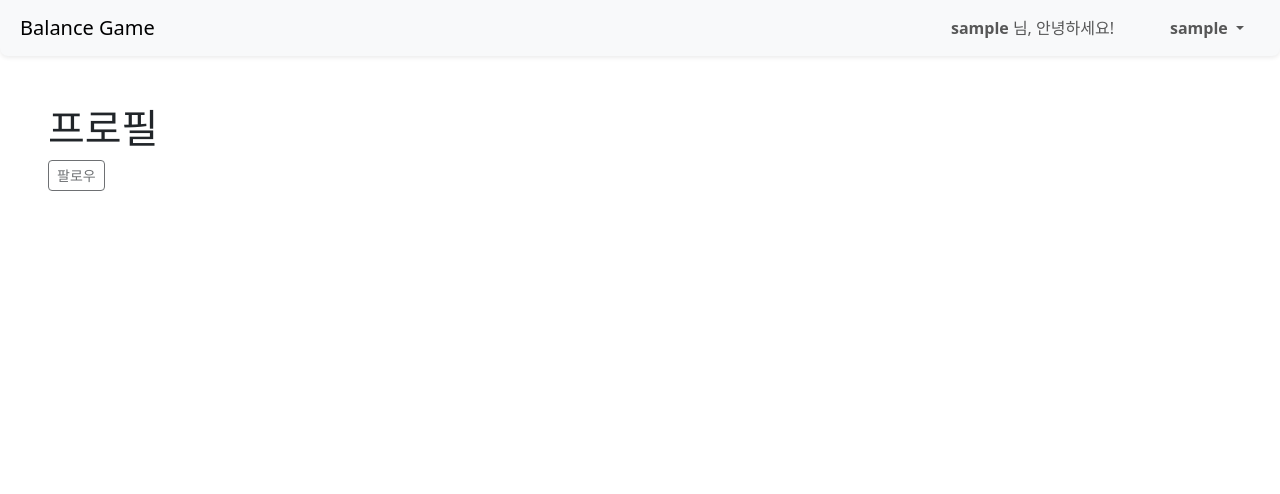
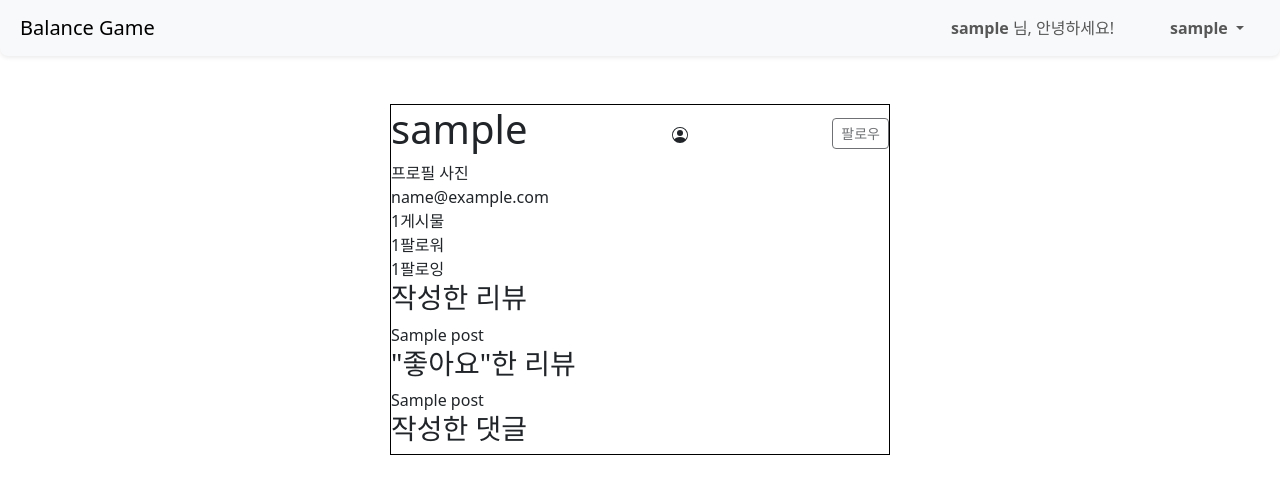
Before and after one commit to j1-y00n/BalanceGame, a Django app: the page made by accounts/templates/accounts/profile.html in a window 1280 px wide. Shown: the top 494 px of the page. Run offline with Django 3.2, Linux system fonts and the light colour scheme; a user stored in the database is signed in; tables that the repository leaves empty hold one stand-in row (values such as "Sample post").

Commit message:
update profile

```diff
--- a/accounts/templates/accounts/profile.html
+++ b/accounts/templates/accounts/profile.html
@@ -1,20 +1,117 @@
-{% extends 'base.html' %} {% block content %}
-<h1>프로필</h1>
-{% if request.user != person %}
-<form action="{% url 'accounts:follow' person.pk %}" method="post">
-  {% csrf_token %} {% if request.user in person.followers.all %}
-  <input class="btn btn-sm btn-outline-dark" type="submit" value="언팔로우" />
-  {% else %}
-  <input class="btn btn-sm btn-outline-dark" type="submit" value="팔로우" />
-  {% endif %}
-</form>
+{% extends 'base.html' %}
 
-{% else %}
-<input
-  class="btn btn-sm btn-outline-dark"
-  type="button"
-  value="팔로우"
-  disabled
-/>
+{% block style %}
+  <style>
+    .body-size{
+      border: black solid 1px;
+      width: 500px;
+      margin: 0 auto;
+    }
 
-{% endif %} {% endblock content %}
+  </style>
+{% endblock style %}
+
+{% block content %}
+<div class="body-size">
+  <!-- header 시작 -->
+  <div class="d-flex justify-content-between align-items-center">
+    <div>
+      <h1>{{ person.username }}</h1>
+    </div>
+    <span>
+      {% if request.user.is_authenticated %}
+        {% if request.user != person %}
+          {% if request.user in person.followers.all %}
+            <svg xmlns="http://www.w3.org/2000/svg" width="16" height="16" fill="currentColor" class="bi bi-patch-check-fill" viewBox="0 0 16 16">
+              <path d="M10.067.87a2.89 2.89 0 0 0-4.134 0l-.622.638-.89-.011a2.89 2.89 0 0 0-2.924 2.924l.01.89-.636.622a2.89 2.89 0 0 0 0 4.134l.637.622-.011.89a2.89 2.89 0 0 0 2.924 2.924l.89-.01.622.636a2.89 2.89 0 0 0 4.134 0l.622-.637.89.011a2.89 2.89 0 0 0 2.924-2.924l-.01-.89.636-.622a2.89 2.89 0 0 0 0-4.134l-.637-.622.011-.89a2.89 2.89 0 0 0-2.924-2.924l-.89.01-.622-.636zm.287 5.984-3 3a.5.5 0 0 1-.708 0l-1.5-1.5a.5.5 0 1 1 .708-.708L7 8.793l2.646-2.647a.5.5 0 0 1 .708.708z"/>
+            </svg>
+          {% else %}
+            <svg xmlns="http://www.w3.org/2000/svg" width="16" height="16" fill="currentColor" class="bi bi-patch-check" viewBox="0 0 16 16">
+              <path fill-rule="evenodd" d="M10.354 6.146a.5.5 0 0 1 0 .708l-3 3a.5.5 0 0 1-.708 0l-1.5-1.5a.5.5 0 1 1 .708-.708L7 8.793l2.646-2.647a.5.5 0 0 1 .708 0z"/>
+              <path d="m10.273 2.513-.921-.944.715-.698.622.637.89-.011a2.89 2.89 0 0 1 2.924 2.924l-.01.89.636.622a2.89 2.89 0 0 1 0 4.134l-.637.622.011.89a2.89 2.89 0 0 1-2.924 2.924l-.89-.01-.622.636a2.89 2.89 0 0 1-4.134 0l-.622-.637-.89.011a2.89 2.89 0 0 1-2.924-2.924l.01-.89-.636-.622a2.89 2.89 0 0 1 0-4.134l.637-.622-.011-.89a2.89 2.89 0 0 1 2.924-2.924l.89.01.622-.636a2.89 2.89 0 0 1 4.134 0l-.715.698a1.89 1.89 0 0 0-2.704 0l-.92.944-1.32-.016a1.89 1.89 0 0 0-1.911 1.912l.016 1.318-.944.921a1.89 1.89 0 0 0 0 2.704l.944.92-.016 1.32a1.89 1.89 0 0 0 1.912 1.911l1.318-.016.921.944a1.89 1.89 0 0 0 2.704 0l.92-.944 1.32.016a1.89 1.89 0 0 0 1.911-1.912l-.016-1.318.944-.921a1.89 1.89 0 0 0 0-2.704l-.944-.92.016-1.32a1.89 1.89 0 0 0-1.912-1.911l-1.318.016z"/>
+            </svg>
+          {% endif %}
+        {% else %}
+        <svg xmlns="http://www.w3.org/2000/svg" width="16" height="16" fill="currentColor" class="bi bi-person-circle" viewBox="0 0 16 16">
+          <path d="M11 6a3 3 0 1 1-6 0 3 3 0 0 1 6 0z"/>
+          <path fill-rule="evenodd" d="M0 8a8 8 0 1 1 16 0A8 8 0 0 1 0 8zm8-7a7 7 0 0 0-5.468 11.37C3.242 11.226 4.805 10 8 10s4.757 1.225 5.468 2.37A7 7 0 0 0 8 1z"/>
+        </svg>
+      {% endif %}
+    {% endif %}
+    </span>
+    <div>
+      {% if request.user.is_authenticated %}
+        {% if request.user != person %}
+          <form action="{% url 'accounts:follow' person.pk %}" method="post">
+            {% csrf_token %}
+            {% if request.user in person.followers.all %}
+              <input class="btn btn-sm btn-outline-dark" type="submit" value="언팔로우"/>
+            {% else %}
+              <input class="btn btn-sm btn-outline-dark" type="submit" value="팔로우"/>
+            {% endif %}
+          </form>
+        {% else %}
+          <input class="btn btn-sm btn-outline-dark" type="button" value="팔로우" disabled/>
+        {% endif %}
+      {% endif %}
+    </div>
+  </div>
+  <!-- header 끝 -->
+
+  <!-- information 시작 -->
+  <div>
+    <div>
+      <div>프로필 사진</div>
+      <div>{{ person.email }}</div>
+    </div>
+    <div>
+      <div>{{ person.post_set.all|length }}게시물</div>
+      <div>{{ person.followers.all|length }}팔로워</div>
+      <div>{{ person.followings.all|length }}팔로잉</div>
+    </div>
+  </div>
+  <!-- information 끝 -->
+
+  <!-- contents 시작 -->
+  <div>
+    <div>
+      <h3>작성한 리뷰</h3>
+      {% for post in person.post_set.all %}
+      <div>{{ post.title }}</div>
+      {% endfor %}
+    </div>
+    <div>
+      <h3>"좋아요"한 리뷰</h3>
+      {% for like_post in person.like_posts.all %}
+      <div>{{ like_post.title }}</div>
+      {% endfor %}
+    </div>
+    <div>
+      <h3>작성한 댓글</h3>
+      {% for comment in person.comments.all %}
+      <div>{{ comment.content }}</div>
+      {% endfor %}
+    </div>
+  </div>
+  <!-- contents 끌 -->
+
+  {% endblock content %}
+
+
+
+
+
+  {% comment %} <div>
+    <h3>팔로잉 목록</h3>
+    {% for following in person.followings.all %}
+      <div>{{ following.username }}</div>
+    {% endfor %}
+  </div>
+  <div>
+    <h3>팔로워 목록</h3>
+    {% for follower in person.followers.all %}
+      <div>{{ follower.username }}</div>
+  {% endfor %}
+  </div>
+</div> {% endcomment %}
+<hr>
```
Also changed, not shown: accounts/migrations/0001_initial.py, posts/migrations/0001_initial.py.
